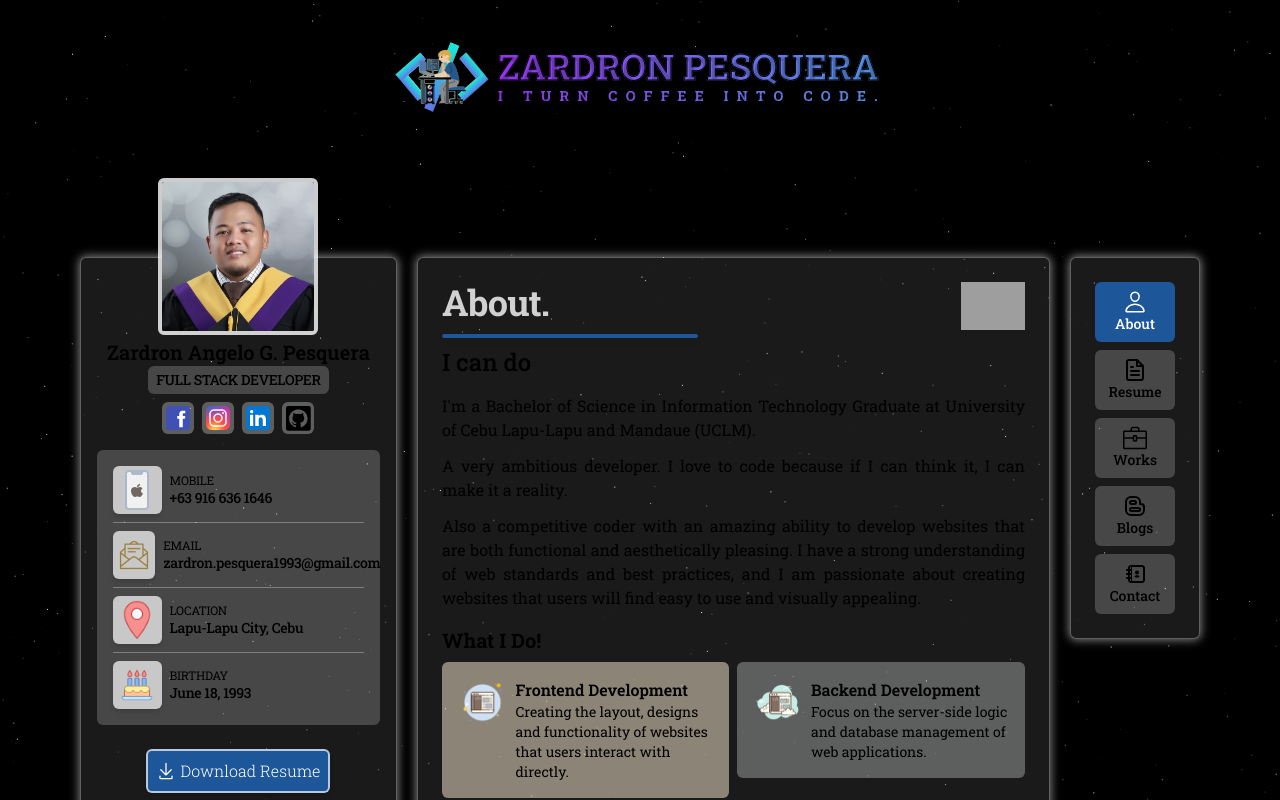
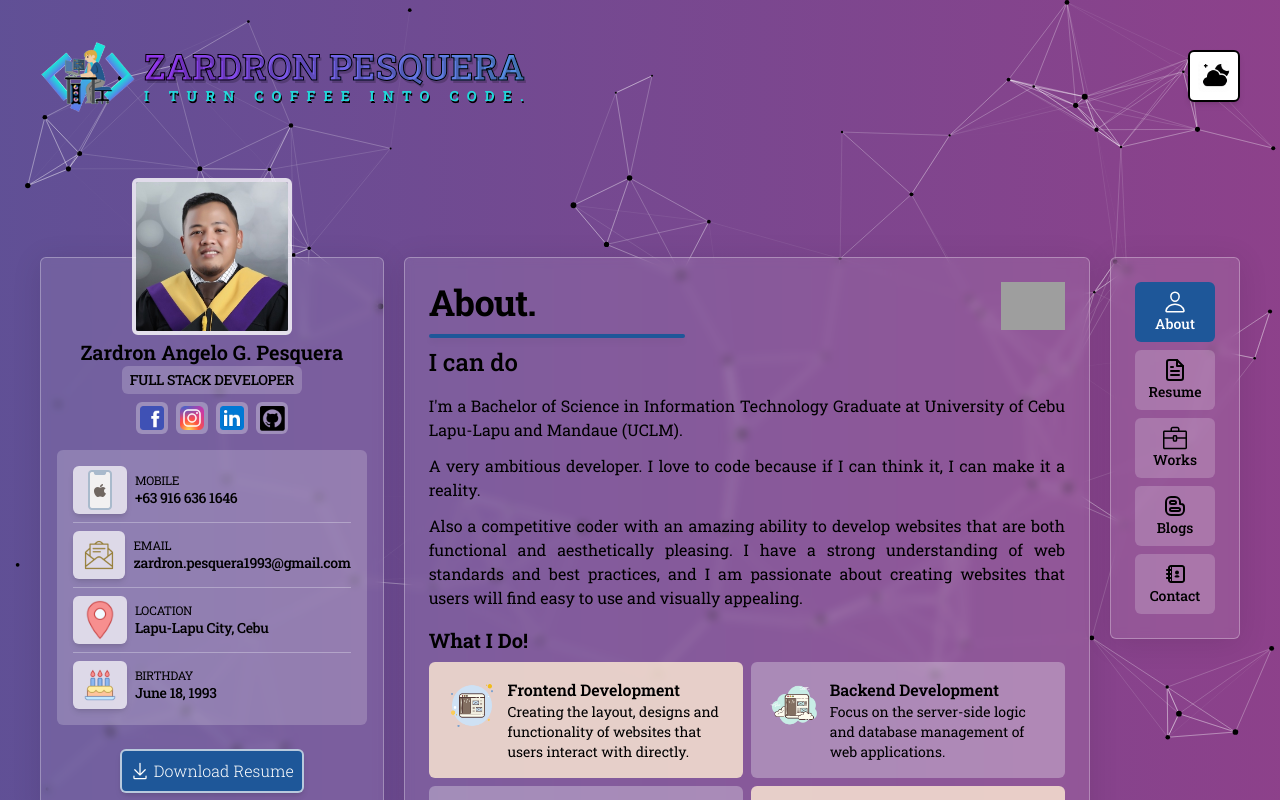
Before and after one commit to Zar-Portfolio/my-portfolio, a React (Vite) app: page / in a window 1280 px wide. Shown: the top 800 px of the page. Built offline with nearby package versions, Linux system fonts and the light colour scheme; grey boxes are pictures that could not be loaded.

Commit message:
fixing UI issue

```diff
--- a/src/App.jsx
+++ b/src/App.jsx
@@ -8,8 +8,6 @@ import { AnimatePresence } from "framer-motion";
 import Transition from "./components/Transition.jsx";
 import LOGO from "../src/assets/logo2.png";
 import ScrollToTop from "./components/ScrollToTop.jsx";
-import EARTH from "./assets/earth.png";
-import Starfield from "./components/Starfield.jsx";
 
 const App = () => {
   // Darkmode Config
@@ -36,20 +34,13 @@ const App = () => {
     <div className="relative h-screen">
       <AnimatePresence mode="wait">
         <Transition />
-
-        <Starfield
-          starCount={2000}
-          starColor={[255, 255, 255]}
-          speedFactor={0.05}
-          backgroundColor="black"
-        />
         <div
-          // className={` relative${
-          //   darkMode === "light" ? "bg-gradient-light" : "bg-gradient-dark"
-          // } w-full px-10 lg:px-20 z-10 2xl:px-40`}
-          className="relativew-full px-10 lg:px-20 z-10 2xl:px-40`"
+          className={`relative ${
+            darkMode === "light" ? "bg-gradient-light" : "bg-gradient-dark"
+          } w-full px-10 z-10 2xl:px-40`}
+          // className="relativew-full px-10 lg:px-20 z-10 2xl:px-40`"
         >
-          <div className="flex items-center justify-center pt-10">
+          <div className="flex items-center justify-between pt-10">
             <div className="flex flex-row items-center gap-2">
               <img src={LOGO} alt="" className="w-16 lg:w-24 z-30" />
               <div>
@@ -60,15 +51,12 @@ const App = () => {
                 >
                   Zardron Pesquera
                 </p>
-                <p
-                  className="text-[10px] lg:text-sm font-bold tracking-[.34em] pb-1 lg:p-0 lg:tracking-[.59em] uppercase bg-gradient-to-r from-purple-600 via-[#33bfdf] to-blue-500
-                  text-transparent bg-clip-text animate-gradient [text-shadow:_2px_3px_0_rgb(0_0_0_/20%)]"
-                >
+                <p className="text-[10px] lg:text-sm font-bold tracking-[.34em] pb-1 lg:p-0 lg:tracking-[.59em] text-[#20d9db] uppercase [text-shadow:_1px_2px_0_rgb(0_0_0_/100%)]">
                   I turn coffee into code.
                 </p>
               </div>
             </div>
-            {/* <Button
+            <Button
               color={`bg-white hover:scale-110 z-30 ${
                 darkMode === "light" ? " border-black" : "border-[#ff9901] "
               }`}
@@ -87,15 +75,15 @@ const App = () => {
                 />
               }
               name=""
-            /> */}
+            />
           </div>
 
           <Dashboard darkMode={darkMode} />
-          {/*
+
           <ParticlesComponent
             id="particles"
             darkMode={darkMode === "light" ? "light" : "dark"}
-          /> */}
+          />
 
           <ScrollToTop />
         </div>
--- a/src/components/FloatingMobileMenu.jsx
+++ b/src/components/FloatingMobileMenu.jsx
@@ -12,8 +12,8 @@ const FloatingMobileMenu = ({
   setScrollNow,
 }) => {
   return (
-    <div className="w-full block md:hidden fixed bottom-0 right-1/2 translate-x-1/2 z-50 bg-black/80 border-t-2 border-t-white/30 shadow-md p-2">
-      <div className="flex flex-row items-center justify-center gap-2 pb-2 border-b-2 border-b-white/30">
+    <div className="w-full block md:hidden fixed bottom-0 right-1/2 translate-x-1/2 z-50 bg-white/80 border-t-2 border-t-white/90 dark:bg-black/80 dark:border-t-black/90 shadow-md p-2">
+      <div className="flex flex-row items-center justify-center gap-2 pb-2 border-b-2 border-b-white/20">
         <div
           className={`flex flex-col items-center justify-center py-2 px-4 w-16 border-2  ${
             activePage === "about"
--- a/src/components/Starfield.jsx
+++ /dev/null
@@ -1,154 +0,0 @@
-import React, { useEffect } from "react";
-
-export default function Starfield(props) {
-  const {
-    speedFactor = 0.05,
-    backgroundColor = "black",
-    starColor = [255, 255, 255],
-    starCount = 5000,
-  } = props;
-
-  useEffect(() => {
-    const canvas = document.getElementById("starfield");
-
-    if (canvas) {
-      const c = canvas.getContext("2d");
-
-      if (c) {
-        let w = window.innerWidth;
-        let h = window.innerHeight;
-
-        const setCanvasExtents = () => {
-          canvas.width = w;
-          canvas.height = h;
-        };
-
-        setCanvasExtents();
-
-        window.onresize = () => {
-          setCanvasExtents();
-        };
-
-        const makeStars = (count) => {
-          const out = [];
-          for (let i = 0; i < count; i++) {
-            const s = {
-              x: Math.random() * 1600 - 800,
-              y: Math.random() * 900 - 450,
-              z: Math.random() * 1000,
-            };
-            out.push(s);
-          }
-          return out;
-        };
-
-        let stars = makeStars(starCount);
-
-        const clear = () => {
-          c.fillStyle = backgroundColor;
-          c.fillRect(0, 0, canvas.width, canvas.height);
-        };
-
-        const putPixel = (x, y, brightness) => {
-          const rgb =
-            "rgba(" +
-            starColor[0] +
-            "," +
-            starColor[1] +
-            "," +
-            starColor[2] +
-            "," +
-            brightness +
-            ")";
-          c.fillStyle = rgb;
-          c.fillRect(x, y, 1, 1);
-        };
-
-        const moveStars = (distance) => {
-          const count = stars.length;
-          for (var i = 0; i < count; i++) {
-            const s = stars[i];
-            s.z -= distance;
-            while (s.z <= 1) {
-              s.z += 1000;
-            }
-          }
-        };
-
-        let prevTime;
-        const init = (time) => {
-          prevTime = time;
-          requestAnimationFrame(tick);
-        };
-
-        const tick = (time) => {
-          let elapsed = time - prevTime;
-          prevTime = time;
-
-          moveStars(elapsed * speedFactor);
-
-          clear();
-
-          const cx = w / 2;
-          const cy = h / 2;
-
-          const count = stars.length;
-          for (var i = 0; i < count; i++) {
-            const star = stars[i];
-
-            const x = cx + star.x / (star.z * 0.001);
-            const y = cy + star.y / (star.z * 0.001);
-
-            if (x < 0 || x >= w || y < 0 || y >= h) {
-              continue;
-            }
-
-            const d = star.z / 1000.0;
-            const b = 1 - d * d;
-
-            putPixel(x, y, b);
-          }
-
-          requestAnimationFrame(tick);
-        };
-
-        requestAnimationFrame(init);
-
-        // add window resize listener:
-        window.addEventListener("resize", function () {
-          w = window.innerWidth;
-          h = window.innerHeight;
-          setCanvasExtents();
-        });
-      } else {
-        console.error("Could not get 2d context from canvas element");
-      }
-    } else {
-      console.error('Could not find canvas element with id "starfield"');
-    }
-
-    return () => {
-      window.onresize = null;
-    };
-  }, [starColor, backgroundColor, speedFactor, starCount]);
-
-  return (
-    <canvas
-      id="starfield"
-      style={{
-        padding: 0,
-        margin: 0,
-        position: "fixed",
-        top: 0,
-        right: 0,
-        bottom: 0,
-        left: 0,
-        zIndex: 10,
-        opacity: 1,
-        pointerEvents: "none",
-        mixBlendMode: "screen",
-        overflow: "hidden",
-      }}
-    />
-  );
-}
--- a/src/components/particles.jsx
+++ b/src/components/particles.jsx
@@ -47,13 +47,13 @@ const ParticlesComponent = (props) => {
       },
       particles: {
         color: {
-          value: "#373030",
+          value: ["#000"],
         },
         links: {
-          value: ["#2EB67D", "#ECB22E", "#E01E5B", "#36C5F0"],
+          value: ["#fff"],
           distance: 150,
           enable: true,
-          opacity: 1,
+          opacity: 0.5,
           width: 0.8,
         },
         move: {
@@ -67,7 +67,7 @@ const ParticlesComponent = (props) => {
           straight: false,
         },
         number: {
-          value: 80,
+          value: 200,
           density: {
             enable: true,
             area: 800,
@@ -80,7 +80,7 @@ const ParticlesComponent = (props) => {
           type: "circle",
         },
         size: {
-          value: { min: 1, max: 8 },
+          value: { min: 1, max: 3 },
         },
       },
       detectRetina: true,
--- a/src/index.css
+++ b/src/index.css
@@ -64,9 +64,9 @@
 .glass-container-light {
   z-index: 50;
   background: rgba(255, 255, 255, 0.1);
-  box-shadow: 0 0 10px 1px rgba(255, 255, 255, 0.5);
-  /* backdrop-filter: blur(5px); */
-  /* -webkit-backdrop-filter: blur(5px); */
+  box-shadow: 0 4px 30px rgba(0, 0, 0, 0.1);
+  backdrop-filter: blur(5px);
+  -webkit-backdrop-filter: blur(5px);
   border: 1px solid rgba(255, 255, 255, 0.3);
 }
 
--- a/src/pages/about/WhatIDo.jsx
+++ b/src/pages/about/WhatIDo.jsx
@@ -7,7 +7,7 @@ const WhatIDo = () => {
       <h1 className="text-xl font-bold mb-2 dark:text-white/80">What I Do!</h1>
 
       <div className="w-full flex flex-col lg:flex-row gap-2 ">
-        <div className="flex flex-1 gap-2 bg-orange-100/50 p-4 rounded-md h-full">
+        <div className="flex flex-1 gap-2 bg-orange-100/80 p-4 rounded-md h-full">
           <div className="w-[20%]">
             <img src={FRONTEND} alt="" className="w-[500px]" />
           </div>
@@ -62,7 +62,7 @@ const WhatIDo = () => {
           </div>
         </div>
 
-        <div className="flex flex-1 gap-2 bg-orange-100/50 p-4 rounded-md h-full">
+        <div className="flex flex-1 gap-2 bg-orange-100/80 p-4 rounded-md h-full">
           <div className="w-[20%]">
             <img src={APPDEV} alt="" className="w-[500px]" />
           </div>
--- a/src/pages/about/index.jsx
+++ b/src/pages/about/index.jsx
@@ -31,7 +31,7 @@ const index = ({ scrollNow, setScrollNow }) => {
             <TypeAnimation
               sequence={["About."]}
               speed={0.5}
-              className="text-white/80 "
+              className="dark:text-white/80 "
             />
           </h1>
           <div className="border-2 w-64 border-[#1e5799] shadow-md rounded-lg mt-3"></div>
--- a/src/pages/resume/index.jsx
+++ b/src/pages/resume/index.jsx
@@ -28,7 +28,11 @@ const index = ({ scrollNow, setScrollNow }) => {
       <div className="flex justify-between gap-5">
         <div>
           <h1 className="text-4xl font-bold tracking-tight">
-            <TypeAnimation sequence={["Resume.", 1000]} speed={20} />
+            <TypeAnimation
+              sequence={["Resume.", 1000]}
+              speed={20}
+              className="dark:text-white/80 "
+            />
           </h1>
           <div className="border-2 w-64 border-[#1e5799] shadow-md rounded-lg mt-3"></div>
         </div>
```
